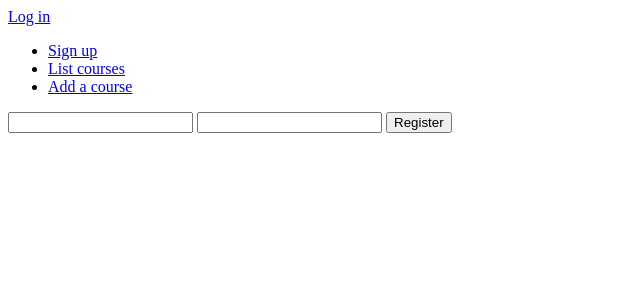
After one commit to sinisaarinen/KielikoulunKurssitarjonta, a Flask app: page /auth/new/ in a window 1280 px wide. The commit adds this page. Shown: the top 300 px of the page, without its empty margins (0-640 px from the left). Run offline with Flask 2, Linux system fonts and the light colour scheme.

Commit message:
rekisteröitymisen kehittelyä

```diff
--- a/application/auth/views.py
+++ b/application/auth/views.py
@@ -28,3 +28,17 @@ def auth_login():
 def auth_logout():
     logout_user()
     return redirect(url_for("index"))
+
+@app.route("/auth/new/")
+def auth_form():
+    return render_template("auth/new.html", form = LoginForm())
+
+@app.route("/auth/", methods=["POST"])
+def auth_create():
+    form = LoginForm(request.form)
+    u = User(form.username.data, form.password.data)
+
+    db.session().add(u)
+    db.session().commit()
+
+    return redirect(url_for("courses_index"))
--- /dev/null
+++ b/application/templates/auth/new.html
@@ -0,0 +1,9 @@
+{% extends "layout.html" %}
+
+{% block body %}
+<form method="POST" action="{{ url_for('auth_create') }}">
+  <input type="text" name="username"/>
+  <input type="text" name="password"/>
+  <input type="submit" value="Register"/>
+</form>
+{% endblock %}
--- a/application/templates/layout.html
+++ b/application/templates/layout.html
@@ -15,6 +15,7 @@
       {% endif %}
 
       <ul>
+        <li><a href="{{ url_for('auth_form') }}">Sign up</a></li>
 	<li><a href="{{ url_for('courses_index') }}">List courses</a></li>
 	<li><a href="{{ url_for('courses_form') }}">Add a course</a></li>
       </ul>
```
Also changed, not shown: requirements.txt (+217 -7 lines), 6 other files.
